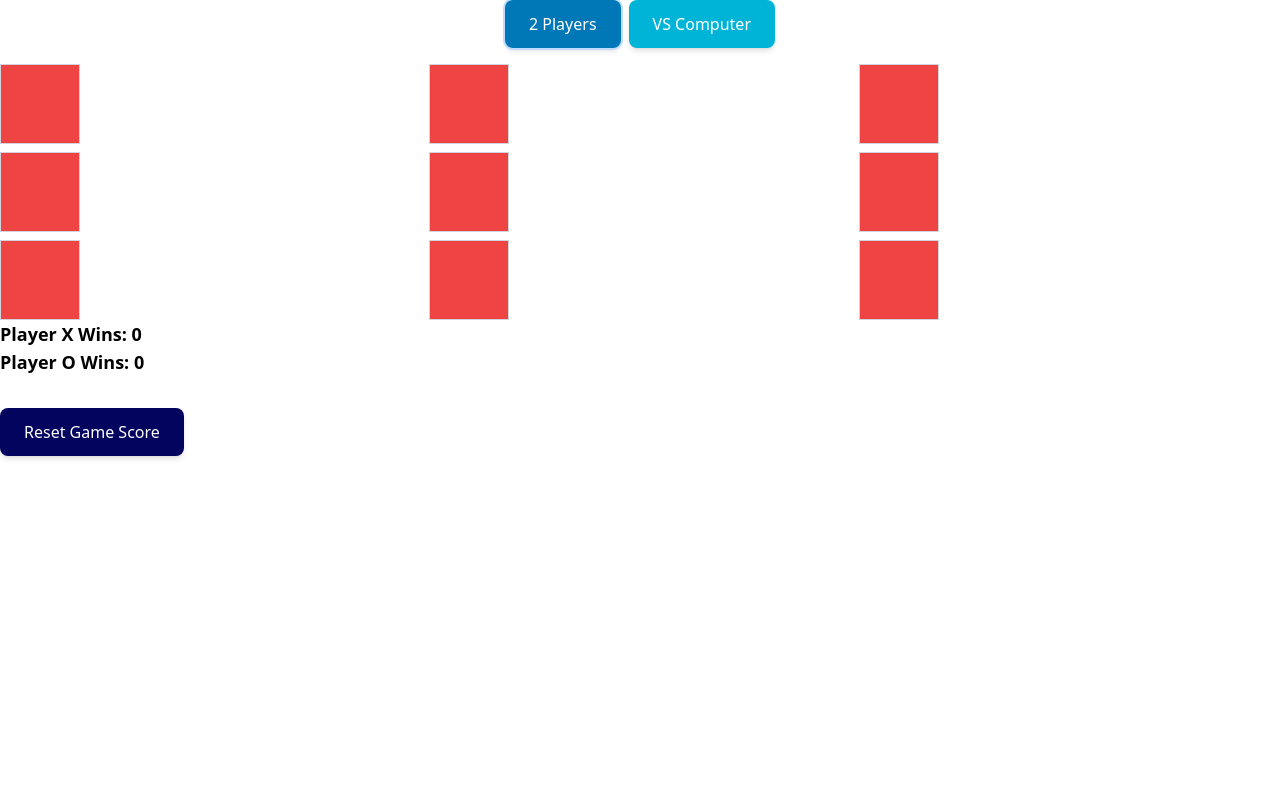
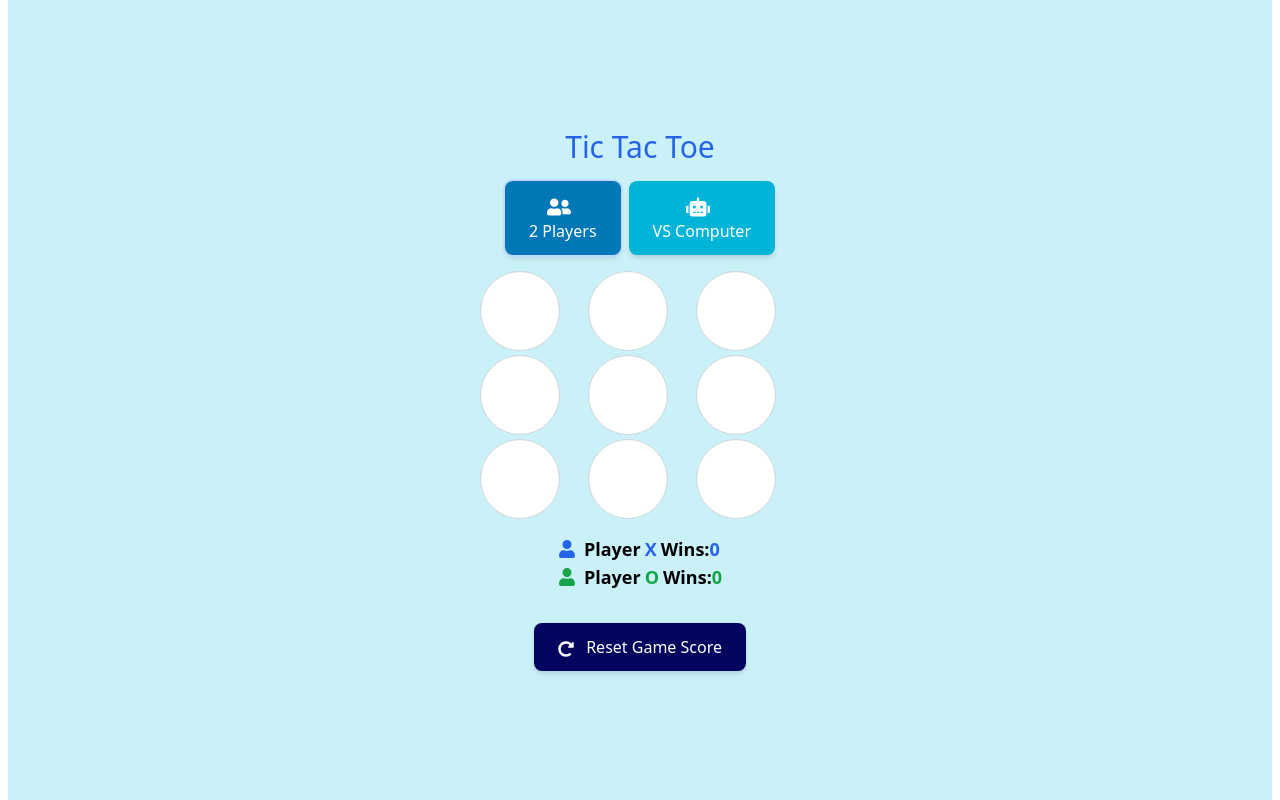
Before and after one commit to houcem-a-h-e/tic-tac-toe, a React (Create React App) app: page / in a window 1280 px wide. Built offline with nearby package versions, Linux system fonts and the light colour scheme.

Commit message:
modified the styling of the app, added icons, a color palette across the app and modified the shape of the cell from square to circle

```diff
--- a/package.json
+++ b/package.json
@@ -14,6 +14,7 @@
     "postcss": "^8.4.47",
     "react": "^18.3.1",
     "react-dom": "^18.3.1",
+    "react-icons": "^5.3.0",
     "react-scripts": "5.0.1",
     "tailwindcss": "^3.4.14",
     "typescript": "^4.9.5",
--- a/src/components/Board.tsx
+++ b/src/components/Board.tsx
@@ -1,39 +1,46 @@
-// src/Board.tsx
 import React, { useState } from 'react';
-import Square from './Square';
-import Button from './Button';
-import Modal from './Modal';
+import Circle from './Circle'; // Component for each cell in the board
+import Button from './Button'; // Reusable button component
+import Modal from './Modal'; // Modal to show game results
+import { FaUserFriends, FaRobot, FaRedoAlt, FaUser } from 'react-icons/fa'; // Font Awesome icons
 
-type Player = 'X' | 'O';
-type BoardState = (Player | null)[];
+type Player = 'X' | 'O'; // Define players
+type BoardState = (Player | null)[]; // State type for the board
+
 const Board: React.FC = () => {
- const [board, setBoard] = useState<BoardState>(Array(9).fill(null));
-  const [isXNext, setIsXNext] = useState<boolean>(true);
-  const [wins, setWins] = useState<{ X: number; O: number }>({ X: 0, O: 0 });
-  const [gameMode, setGameMode] = useState<'player' | 'computer'>('player');
-  const [gameOver, setGameOver] = useState<boolean>(false);
-  const [winner, setWinner] = useState<Player | null>(null);
+  // State management for the game
+  const [board, setBoard] = useState<BoardState>(Array(9).fill(null)); // Initialize the board
+  const [isXNext, setIsXNext] = useState<boolean>(true); // Track whose turn it is
+  const [wins, setWins] = useState<{ X: number; O: number }>({ X: 0, O: 0 }); // Track wins for each player
+  const [gameMode, setGameMode] = useState<'player' | 'computer'>('player'); // Track game mode
+  const [gameOver, setGameOver] = useState<boolean>(false); // Track game state
+  const [winner, setWinner] = useState<Player | null>(null); // Track winner
 
+  // Handle clicking on a cell
   const handleCellClick = (index: number) => {
-    if (board[index] || gameOver) return;
+    if (board[index] || gameOver) return; // Prevent click if cell is already filled or game is over
 
-    const newBoard = board.slice();
-    newBoard[index] = isXNext ? 'X' : 'O';
+    const newBoard = board.slice(); // Create a copy of the board
+    newBoard[index] = isXNext ? 'X' : 'O'; // Update the board with the current player's move
     setBoard(newBoard);
 
-    if (checkWinner(newBoard)) return;
+    if (checkWinner(newBoard)) return; // Check for a winner
 
+    // Check if the game is a draw
     if (!newBoard.includes(null)) {
       setGameOver(true);
       return;
     }
 
-    setIsXNext(!isXNext);
+    setIsXNext(!isXNext); // Switch turns
+
+    // If playing against the computer, make a move automatically
     if (gameMode === 'computer' && !gameOver) {
       computerMove(newBoard);
     }
   };
 
+  // Function to check for a winner
   const checkWinner = (board: BoardState): boolean => {
     const lines = [
       [0, 1, 2], [3, 4, 5], [6, 7, 8],
@@ -41,44 +48,50 @@ const Board: React.FC = () => {
       [0, 4, 8], [2, 4, 6],
     ];
 
+    // Check each winning combination
     for (let line of lines) {
       const [a, b, c] = line;
       if (board[a] && board[a] === board[b] && board[a] === board[c]) {
-        setWinner(board[a] as Player);
-        console.log("winner is ",board[a])
-        setGameOver(true);
+        setWinner(board[a] as Player); // Set the winner
+        setGameOver(true); // End the game
         setWins(prev => ({
           ...prev,
-          [board[a] as Player]: prev[board[a] as Player] + 1,
+          [board[a] as Player]: prev[board[a] as Player] + 1, // Increment win count
         }));
         return true;
       }
     }
-    return false;
+    return false; // No winner found
   };
 
+  // Logic for the computer's move
   const computerMove = (currentBoard: BoardState) => {
     const emptyCells = currentBoard.map((cell, index) => (cell === null ? index : null)).filter((v) => v !== null);
-    if (emptyCells.length === 0) return;
+    if (emptyCells.length === 0) return; // No available moves
 
     const randomIndex = Math.floor(Math.random() * emptyCells.length);
     const move = emptyCells[randomIndex] as number;
 
-    currentBoard[move] = 'O';
+    currentBoard[move] = 'O'; // Computer plays 'O'
     setBoard([...currentBoard]);
 
+    // Check for a winner or draw after the computer's move
     if (!checkWinner(currentBoard) && !currentBoard.includes(null)) {
       setGameOver(true);
     } else {
-      setIsXNext(true);
+      setIsXNext(true); // Switch back to player
     }
   };
+
+  // Reset the game state for a new game
   const restartGame = () => {
     setBoard(Array(9).fill(null));
     setIsXNext(true);
     setGameOver(false);
     setWinner(null);
   };
+
+  // Reset scores for both players
   const resetScores = () => {
     setBoard(Array(9).fill(null));
     setIsXNext(true);
@@ -86,45 +99,73 @@ const Board: React.FC = () => {
     setWinner(null);
     setWins({ X: 0, O: 0 });
   };
-  const handleCloseModal = () => {
-    setGameOver(false);
-    setWinner(null);
-    restartGame();
-  };
+
+  // Change the game mode
   const handleModeChange = (mode: 'player' | 'computer') => {
     if (mode !== gameMode) {
       setGameMode(mode);
       restartGame();
     }
   };
+
+  // Close the modal and reset the game
+  const handleCloseModal = () => {
+    setGameOver(false);
+    setWinner(null);
+    restartGame();
+  };
+
   return (
-    <>
+    <div className="flex flex-col items-center justify-center min-h-screen bg-[#caf0f8] p-4 mx-2">
+      <h1 className="text-3xl mb-4 text-blue-600">Tic Tac Toe</h1>
       <div className="mb-4 flex justify-center space-x-2">
-        <Button onClick={() => handleModeChange('player')} className={`bg-[#0077b6] ${gameMode === 'player' ? 'ring-2 ring-blue-200' : ''}`}>
-          2 Players
+        <Button
+          onClick={() => handleModeChange('player')}
+          className={`bg-[#0077b6] ${gameMode === 'player' ? 'ring-2 ring-blue-200' : ''}
+          hover:bg-[#005f8c] hover:shadow-2xl hover:scale-105 transition-all duration-200`}>
+          <FaUserFriends className="inline-block mr-2 text-base sm:text-lg md:text-xl lg:text-2xl" />
+          <br />2 Players
         </Button>
-        <Button onClick={() => handleModeChange('computer')} className={`bg-[#00b4d8] ${gameMode === 'computer' ? 'ring-2 ring-green-200' : ''}`}>
-          VS Computer
+
+        <Button
+          onClick={() => handleModeChange('computer')}
+          className={`bg-[#00b4d8] ${gameMode === 'computer' ? 'ring-2 ring-green-200' : ''}
+          hover:bg-[#0095b8] hover:shadow-2xl hover:scale-105 transition-all duration-200`}>
+          <FaRobot className="inline-block mr-2 text-base sm:text-lg md:text-xl lg:text-2xl" />
+          <br />VS Computer
         </Button>
       </div>
-    <div className="grid grid-cols-3 gap-2">
+      <div className="grid grid-cols-3 gap-1 mb-4 w-full max-w-xs">
         {board.map((cell, index) => (
-        <Square key={index} value={cell} onClick={() => handleCellClick(index)} />
+          <Circle
+            key={index}
+            value={cell}
+            onClick={() => handleCellClick(index)}
+            className="bg-white hover:bg-gray-200" // Add hover effect here
+          />
         ))}
+      </div>
 
+<div className="mb-4 text-lg">
+  <p className="font-semibold flex items-center">
+    <FaUser className="mr-2 text-blue-600" />
+    Player <span className="text-blue-600 mx-1">X</span> Wins: <span className="text-blue-600 font-bold">{wins.X}</span>
+  </p>
+  <p className="font-semibold flex items-center">
+    <FaUser className="mr-2 text-green-600" />
+    Player <span className="text-green-600 mx-1">O</span> Wins: <span className="text-green-600 font-bold">{wins.O}</span>
+  </p>
 </div>
-    <div className="mb-4 text-lg">
-        <p className="font-semibold">Player X Wins: {wins.X}</p>
-        <p className="font-semibold">Player O Wins: {wins.O}</p>
-      </div>
-      <Button onClick={resetScores} className="bg-[#03045e] hover:bg-peach-500 mt-4 text-white">
-        Reset Game Score
+
+      <Button
+        onClick={resetScores}
+        className="bg-[#03045e] hover:bg-[#001d3f] hover:shadow-2xl hover:scale-105 mt-4 text-white">
+        <FaRedoAlt className="inline-block mr-2" /> Reset Game Score
       </Button>
       {gameOver && (
         <Modal onClose={handleCloseModal} message={winner ? `${winner} Wins!` : 'It\'s a Draw!'} />
       )}
-      </>
-
+    </div>
   );
 };
 
--- a/src/components/Button.tsx
+++ b/src/components/Button.tsx
@@ -1,9 +1,10 @@
-import React from 'react';
 
+// Define a Button component that accepts all standard button attributes
 const Button: React.FC<React.ButtonHTMLAttributes<HTMLButtonElement>> = ({ children, className, ...props }) => (
   <button
+    // Apply base styles for the button, including padding, rounded corners, and shadows
     className={`text-white px-6 py-3 rounded-lg shadow-md transition duration-200 focus:outline-none focus:ring-2 focus:ring-blue-300 ${className}`}
-    {...props}
+    {...props} // Spread additional props (like onClick) onto the button
   >
     {children}
   </button>
--- /dev/null
+++ b/src/components/Circle.tsx
@@ -0,0 +1,20 @@
+// Define the props for the Circle component, including an optional className
+interface CircleProps {
+  value: 'X' | 'O' | null; // The value to display in the circle
+  onClick: () => void; // Function to call when the circle is clicked
+  className?: string; // Optional additional class names for styling
+}
+
+const Circle: React.FC<CircleProps> = ({ value, onClick, className }) => {
+  return (
+    <div
+      className={`w-20 h-20 bg-white border border-gray-300 rounded-full flex items-center justify-center text-4xl cursor-pointer hover:bg-gray-100 transition duration-200
+                  ${value === 'X' ? 'text-blue-600' : 'text-green-600'} ${className}`} // Dynamic styles based on value and optional className
+      onClick={onClick} // Attach the click handler
+    >
+      {value}
+    </div>
+  );
+};
+
+export default Circle;
--- a/src/components/Square.tsx
+++ /dev/null
@@ -1,17 +0,0 @@
-interface SquareProps {
-    value: 'X' | 'O' | null;
-    onClick: () => void;
-}
-
-const Square: React.FC<SquareProps> = ({ value, onClick }) => {
-    return (
-        <div
-            className="w-20 h-20 bg-red-500 border border-gray-300 flex items justify-center text-4xl cursor-pointer hover:bg-gray-100 transition duration-200"
-            onClick={onClick}
-        >
-            {value}
-        </div>
-    );
-}
-
-export default Square;
```
Also changed, not shown: 1 other file (tests, documents, lock files or other folders). Lines whose indentation alone changed are shown as unchanged.
